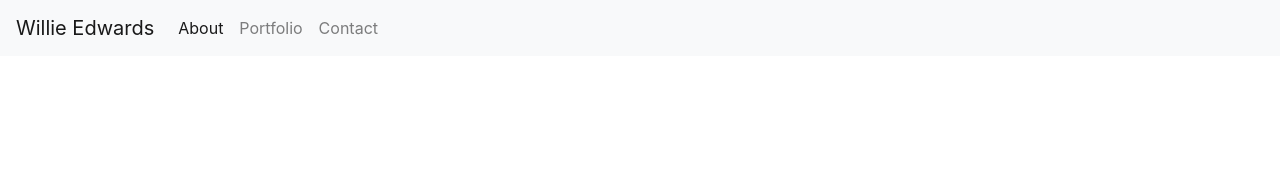
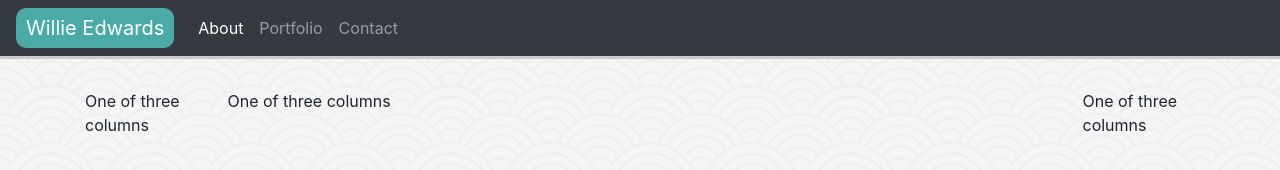
Before and after one commit to WillieEdwards/bootstrap-portfolio, a plain HTML site: page index.html in a window 1280 px wide. Drawn offline with nearby package versions, Linux system fonts and the light colour scheme.

Commit message:
added css style to navbar

```diff
--- a/assets/css/style.css
+++ b/assets/css/style.css
@@ -0,0 +1,17 @@
+body {
+    background: url("../images/seigaiha.png");
+}
+
+/* navbar */
+
+nav {
+    border-bottom: 3px solid #cccccc;
+    margin-bottom: 30px;
+}
+
+.navbar-brand {
+    border-radius: 10px;
+    background-color: #4aaaa5;
+    padding-right: 10px;
+    padding-left: 10px;
+}
--- a/index.html
+++ b/index.html
@@ -9,12 +9,13 @@
     <!-- Bootstrap CSS -->
     <link rel="stylesheet" href="https://stackpath.bootstrapcdn.com/bootstrap/4.3.1/css/bootstrap.min.css"
         integrity="sha384-ggOyR0iXCbMQv3Xipma34MD+dH/1fQ784/j6cY/iJTQUOhcWr7x9JvoRxT2MZw1T" crossorigin="anonymous">
+    <link rel="stylesheet" type="text/css" href="assets/css/style.css">
 
     <title>About | Willie Edwards</title>
 </head>
 
 <body>
-    <nav class="navbar navbar-expand-lg navbar-light bg-light">
+    <nav class="navbar navbar-expand-lg navbar-dark bg-dark">
         <a class="navbar-brand" href="#">Willie Edwards</a>
         <button class="navbar-toggler" type="button" data-toggle="collapse" data-target="#navbarNav"
             aria-controls="navbarNav" aria-expanded="false" aria-label="Toggle navigation">
@@ -35,6 +36,19 @@
         </div>
     </nav>
 
+<div class="container" id="about">
+  <div class="row">
+    <div class="col">
+      One of three columns
+    </div>
+    <div class="col-9">
+      One of three columns
+    </div>
+    <div class="col">
+      One of three columns
+    </div>
+  </div>
+</div>
 
     <!-- Optional JavaScript -->
     <!-- jQuery first, then Popper.js, then Bootstrap JS -->
```
Also changed, not shown: contact.html (+4 -3 lines), portfolio.html (+4 -3 lines).
